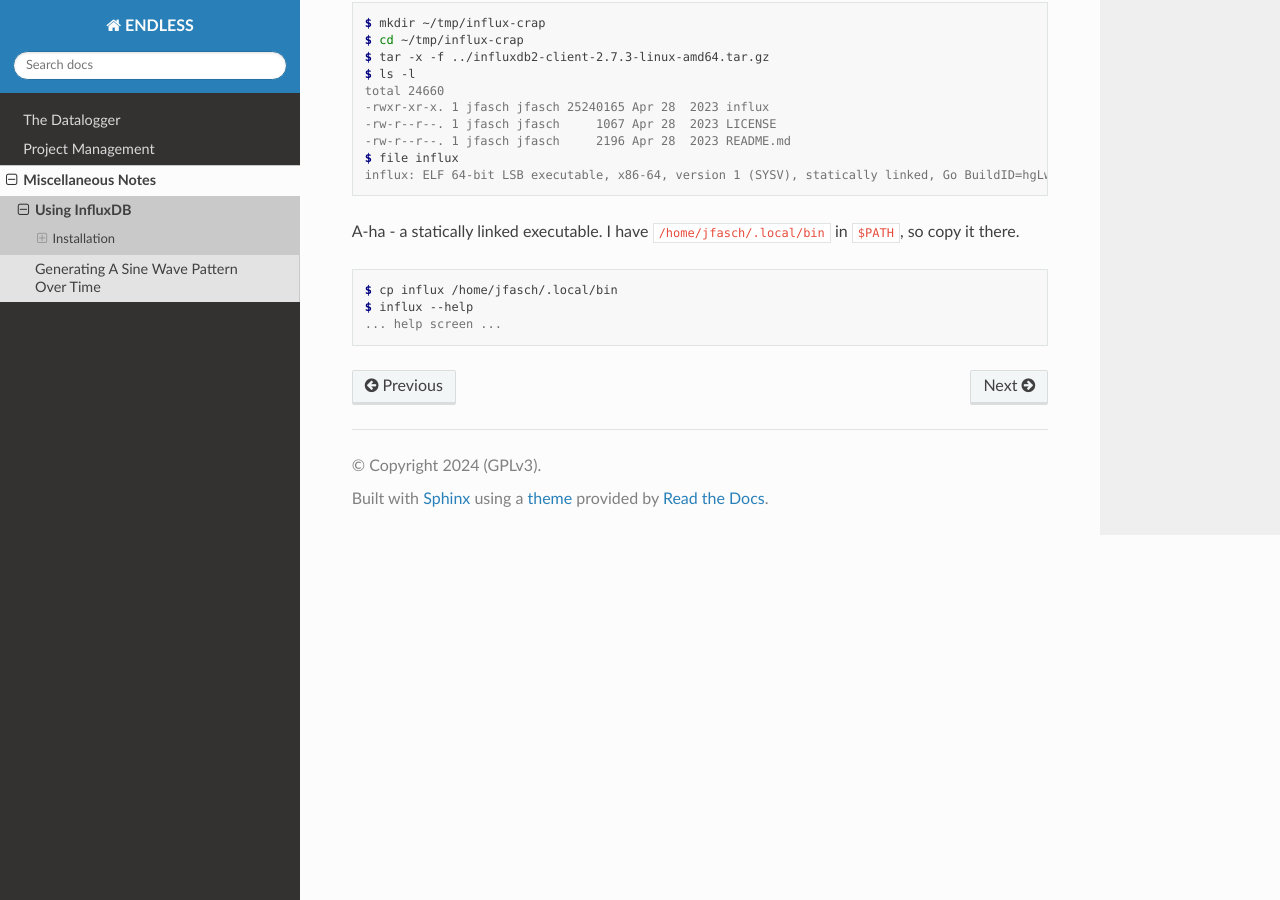
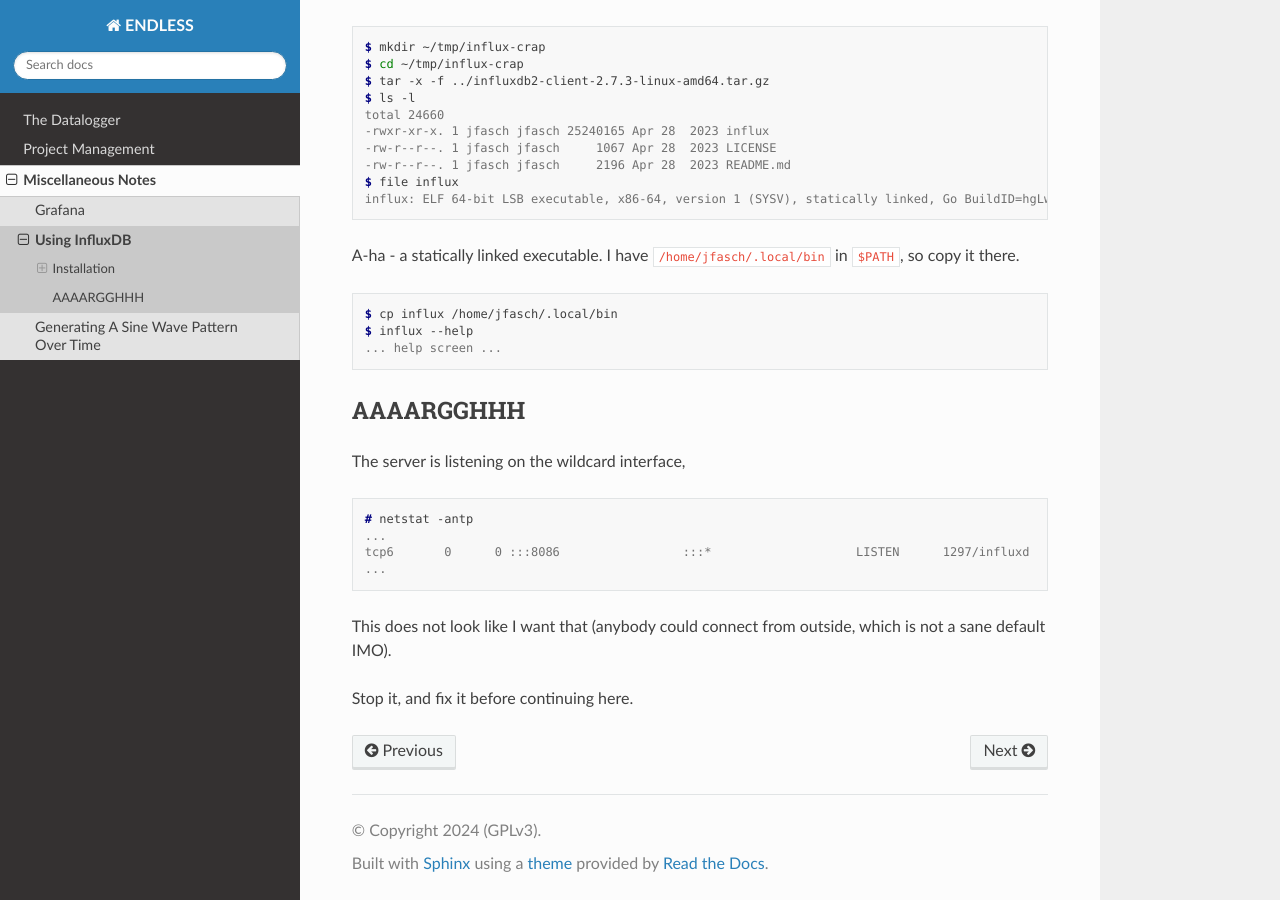
Before and after one commit to jfasch/FH-ENDLESS, a Sphinx documentation site: the page built from Documentation/misc-notes/influxdb.rst, in a window 1280 px wide and 900 px high, scrolled down 1115 px. Built offline with Sphinx 7.4.7 and the Read the Docs theme 2.0.0, drawn with Linux system fonts in a browser that asks for light colours.

Commit message:
Documentation: add grafana

```diff
--- a/Documentation/misc-notes/index.rst
+++ b/Documentation/misc-notes/index.rst
@@ -3,5 +3,6 @@ Miscellaneous Notes
 
 .. toctree::
 
+   grafana
    influxdb
    sinewave
--- a/Documentation/misc-notes/influxdb.rst
+++ b/Documentation/misc-notes/influxdb.rst
@@ -84,3 +84,21 @@ A-ha - a statically linked executable. I have
    $ cp influx /home/jfasch/.local/bin
    $ influx --help
    ... help screen ...
+
+
+AAAARGGHHH
+----------
+
+The server is listening on the wildcard interface,
+
+.. code-block:: console
+
+   # netstat -antp
+   ...
+   tcp6       0      0 :::8086                 :::*                    LISTEN      1297/influxd
+   ...
+
+This does not look like I want that (anybody could connect from
+outside, which is not a sane default IMO).
+
+Stop it, and fix it before continuing here.
```
Also changed, not shown: Documentation/misc-notes/grafana.rst (added, +83 -0 lines), README.rst (+5 -4 lines).
